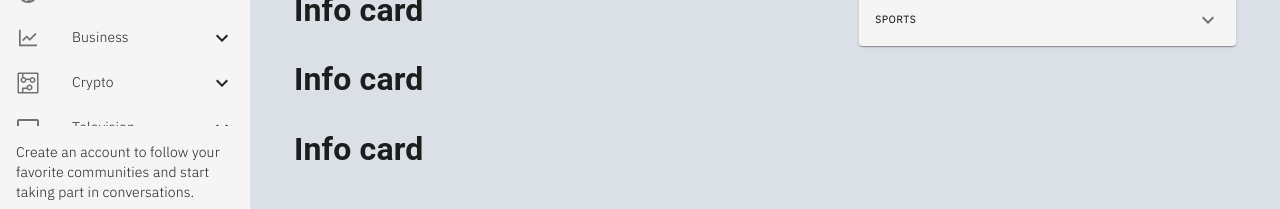
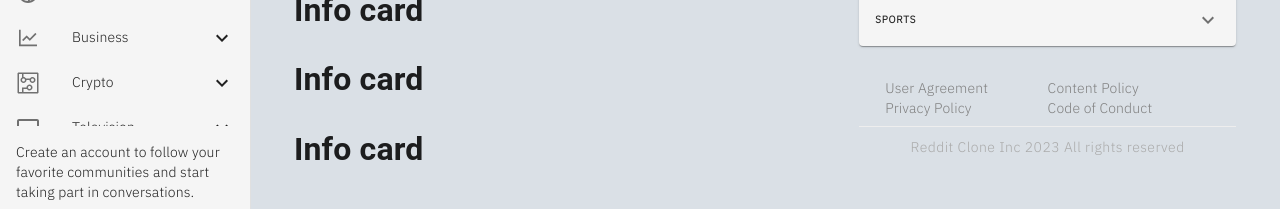
Before and after one commit to ohmyjavascript/reddit-mui-clone, a React (Create React App) app: page / in a window 1280 px wide. Shown: the part 479-688 px from the top of the page. Built offline with nearby package versions, Linux system fonts and the light colour scheme.

Commit message:
commit 19: add policy m popularPosts

```diff
--- /dev/null
+++ b/src/components/main-content/Policy.js
@@ -0,0 +1,45 @@
+import { Link, Typography } from '@mui/material';
+import { Box } from '@mui/system';
+import React from 'react';
+import {
+  footerWrapper,
+  grayText,
+  policyLink,
+  policyWrapper,
+} from '@styles/styles';
+
+const items = [
+  { id: 1, text: 'User Agreement', link: '#' },
+  { id: 2, text: 'Content Policy', link: '#' },
+  { id: 3, text: 'Privacy Policy', link: '#' },
+  { id: 4, text: 'Code of Conduct', link: '#' },
+];
+
+const Policy = () => {
+  return (
+    <React.Fragment>
+      <Box sx={policyWrapper}>
+        {items.map((item) => {
+          return (
+            <Link
+              underline="none"
+              variant="body2"
+              sx={policyLink}
+              key={item.id}
+              href={item.link}
+            >
+              {item.text}
+            </Link>
+          );
+        })}
+      </Box>
+      <Box sx={footerWrapper}>
+        <Typography variant="caption" sx={grayText}>
+          Reddit Clone Inc 2023 All rights reserved
+        </Typography>
+      </Box>
+    </React.Fragment>
+  );
+};
+
+export default Policy;
--- a/src/components/main-content/PopularPosts.js
+++ b/src/components/main-content/PopularPosts.js
@@ -12,6 +12,7 @@ import {
 } from '@styles/styles';
 import PostSort from '@main/PostSort';
 import PopularCommunities from '@main/PopularCommunities';
+import Policy from '@main/Policy';
 
 const PopularPosts = () => {
   return (
@@ -31,7 +32,7 @@ const PopularPosts = () => {
         </Box>
         <Box sx={communitiesWrapper}>
           <PopularCommunities />
-          {/* policy */}
+          <Policy />
         </Box>
       </Box>
     </React.Fragment>
```
